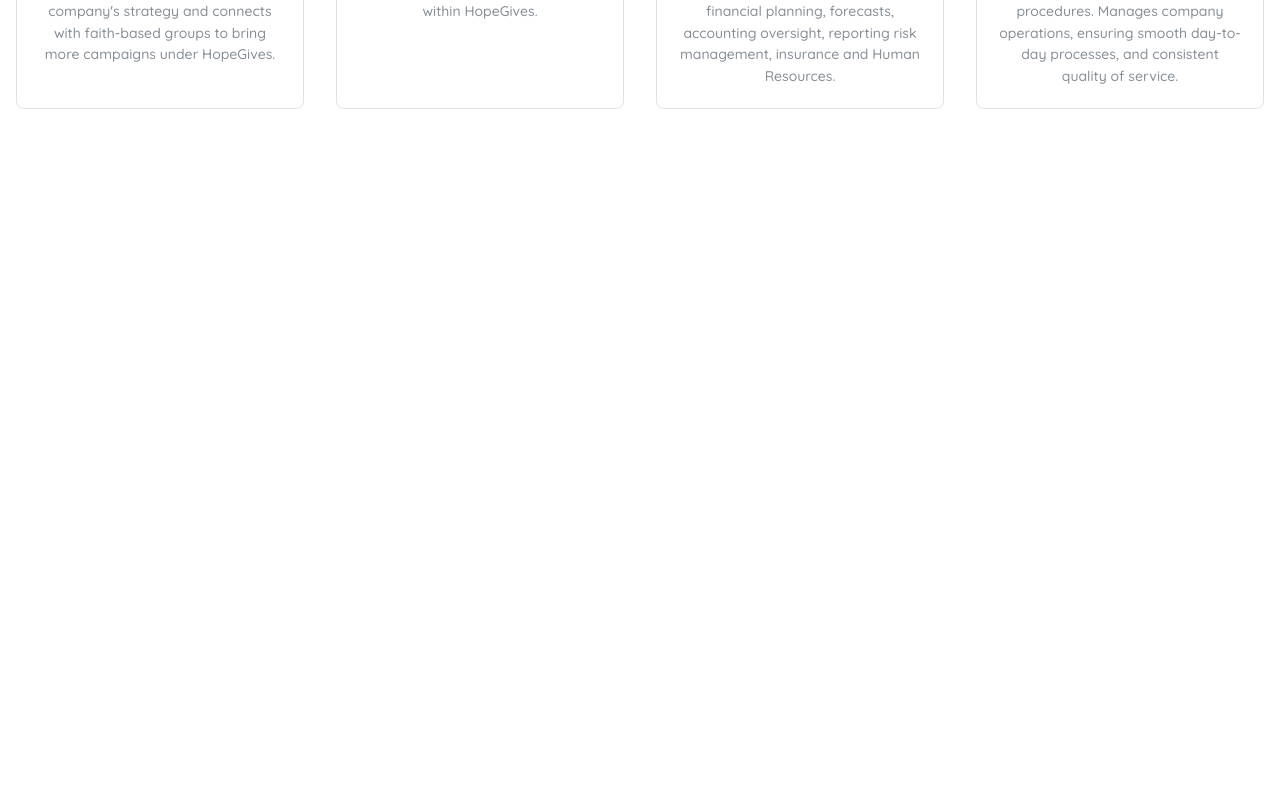
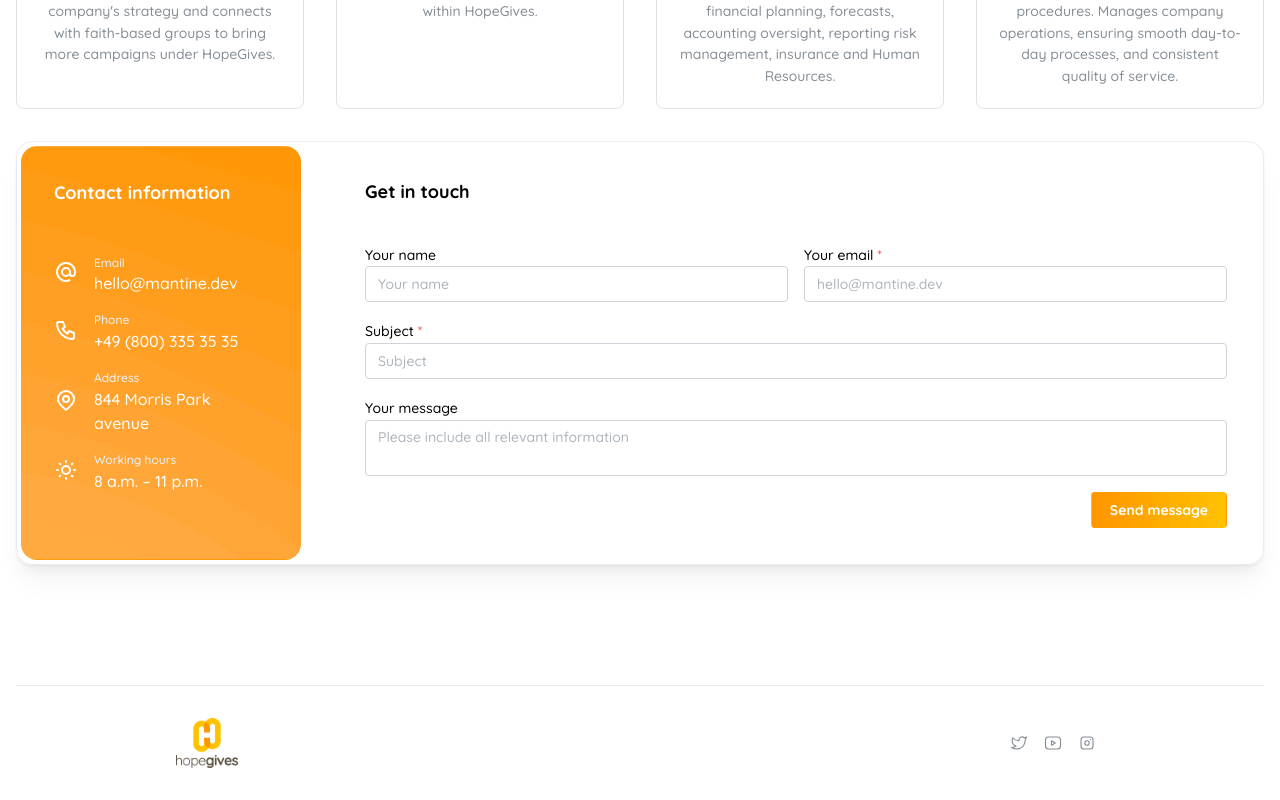
Before and after one commit to jwenger100/hope-gives, a Next.js app: page / in a window 1280 px wide. Shown: the part 2206-3006 px from the top of the page. Before the commit the page ends 2331 px from the top, so only its background shows below. Built offline with nearby package versions, Linux system fonts and the light colour scheme.

Commit message:
Adds GetInTouch and FooterSocial component

```diff
--- a/src/app/page.tsx
+++ b/src/app/page.tsx
@@ -4,6 +4,8 @@
 import { FeaturesTitle } from "@/components/FeaturesTitle";
 import { UserCards } from "@/components/UserCards";
 import { Container } from "@mantine/core";
+import { GetInTouch } from "@/components/GetInTouch";
+import { FooterSocial } from "@/components/FooterSocial";
 
 export default function Home() {
   return (
@@ -11,6 +13,8 @@
       <HeroBullets />
       <FeaturesTitle />
       <UserCards />
+      <GetInTouch />
+      <FooterSocial />
     </Container>
   );
 }
--- /dev/null
+++ b/src/components/ContactIcons.module.css
@@ -0,0 +1,18 @@
+.wrapper {
+  display: flex;
+  align-items: center;
+  color: var(--mantine-color-white);
+}
+
+.icon {
+  margin-right: var(--mantine-spacing-md);
+  background-color: transparent;
+}
+
+.title {
+  color: var(--mantine-color-blue-0);
+}
+
+.description {
+  color: var(--mantine-color-white);
+}
--- /dev/null
+++ b/src/components/ContactIcons.tsx
@@ -0,0 +1,46 @@
+import { Text, Box, Stack, rem } from "@mantine/core";
+import { IconSun, IconPhone, IconMapPin, IconAt } from "@tabler/icons-react";
+import classes from "./ContactIcons.module.css";
+
+interface ContactIconProps
+  extends Omit<React.ComponentPropsWithoutRef<"div">, "title"> {
+  icon: typeof IconSun;
+  title: React.ReactNode;
+  description: React.ReactNode;
+}
+
+function ContactIcon({
+  icon: Icon,
+  title,
+  description,
+  ...others
+}: ContactIconProps) {
+  return (
+    <div className={classes.wrapper} {...others}>
+      <Box mr="md">
+        <Icon style={{ width: rem(24), height: rem(24) }} />
+      </Box>
+
+      <div>
+        <Text size="xs" className={classes.title}>
+          {title}
+        </Text>
+        <Text className={classes.description}>{description}</Text>
+      </div>
+    </div>
+  );
+}
+
+const MOCKDATA = [
+  { title: "Email", description: "hello@mantine.dev", icon: IconAt },
+  { title: "Phone", description: "+49 (800) 335 35 35", icon: IconPhone },
+  { title: "Address", description: "844 Morris Park avenue", icon: IconMapPin },
+  { title: "Working hours", description: "8 a.m. – 11 p.m.", icon: IconSun },
+];
+
+export function ContactIconsList() {
+  const items = MOCKDATA.map((item, index) => (
+    <ContactIcon key={index} {...item} />
+  ));
+  return <Stack>{items}</Stack>;
+}
--- /dev/null
+++ b/src/components/FooterSocial.module.css
@@ -0,0 +1,24 @@
+.footer {
+  margin-top: rem(120px);
+  border-top: rem(1px) solid
+    light-dark(var(--mantine-color-gray-2), var(--mantine-color-dark-5));
+}
+
+.inner {
+  display: flex;
+  justify-content: space-between;
+  align-items: center;
+  padding-top: var(--mantine-spacing-xl);
+  padding-bottom: var(--mantine-spacing-xl);
+
+  @media (max-width: $mantine-breakpoint-xs) {
+    flex-direction: column;
+    width: fit-content;
+  }
+}
+
+.links {
+  @media (max-width: $mantine-breakpoint-xs) {
+    margin-top: var(--mantine-spacing-md);
+  }
+}
--- /dev/null
+++ b/src/components/FooterSocial.tsx
@@ -0,0 +1,50 @@
+"use client";
+import { Container, Group, ActionIcon, rem, Image } from "@mantine/core";
+import {
+  IconBrandTwitter,
+  IconBrandYoutube,
+  IconBrandInstagram,
+} from "@tabler/icons-react";
+import { MantineLogo } from "@mantine/ds";
+import classes from "./FooterSocial.module.css";
+
+export function FooterSocial() {
+  return (
+    <div className={classes.footer}>
+      <Container className={classes.inner}>
+        {/* <MantineLogo size={28} /> */}
+        <Image
+          src="/HopeGives-Full-Color.png"
+          alt="footer-logo"
+          width={70}
+          height={50}
+        />
+        <Group
+          gap={0}
+          className={classes.links}
+          justify="flex-end"
+          wrap="nowrap"
+        >
+          <ActionIcon size="lg" color="gray" variant="subtle">
+            <IconBrandTwitter
+              style={{ width: rem(18), height: rem(18) }}
+              stroke={1.5}
+            />
+          </ActionIcon>
+          <ActionIcon size="lg" color="gray" variant="subtle">
+            <IconBrandYoutube
+              style={{ width: rem(18), height: rem(18) }}
+              stroke={1.5}
+            />
+          </ActionIcon>
+          <ActionIcon size="lg" color="gray" variant="subtle">
+            <IconBrandInstagram
+              style={{ width: rem(18), height: rem(18) }}
+              stroke={1.5}
+            />
+          </ActionIcon>
+        </Group>
+      </Container>
+    </div>
+  );
+}
--- /dev/null
+++ b/src/components/GetInTouch.module.css
@@ -0,0 +1,83 @@
+.wrapper {
+  display: flex;
+  background-color: light-dark(
+    var(--mantine-color-white),
+    var(--mantine-color-dark-8)
+  );
+  border-radius: var(--mantine-radius-lg);
+  padding: rem(4px);
+  border: rem(1px) solid
+    light-dark(var(--mantine-color-gray-2), var(--mantine-color-dark-8));
+
+  @media (max-width: $mantine-breakpoint-sm) {
+    flex-direction: column;
+  }
+}
+
+.form {
+  flex: 1;
+  padding: var(--mantine-spacing-xl);
+  padding-left: calc(var(--mantine-spacing-xl) * 2);
+  border-left: 0;
+
+  @media (max-width: $mantine-breakpoint-sm) {
+    padding: var(--mantine-spacing-md);
+    padding-left: var(--mantine-spacing-md);
+  }
+}
+
+.fields {
+  margin-top: rem(-12px);
+}
+
+.fieldInput {
+  flex: 1;
+
+  & + & {
+    margin-left: var(--mantine-spacing-md);
+
+    @media (max-width: $mantine-breakpoint-sm) {
+      margin-left: 0;
+      margin-top: var(--mantine-spacing-md);
+    }
+  }
+}
+
+.fieldsGroup {
+  display: flex;
+
+  @media (max-width: $mantine-breakpoint-sm) {
+    flex-direction: column;
+  }
+}
+
+.contacts {
+  box-sizing: border-box;
+  position: relative;
+  border-radius: var(--mantine-radius-lg);
+  background-size: cover;
+  background-position: center;
+  border: rem(1px) solid transparent;
+  padding: var(--mantine-spacing-xl);
+  flex: 0 0 rem(280px);
+
+  @media (max-width: $mantine-breakpoint-sm) {
+    margin-bottom: var(--mantine-spacing-sm);
+    padding-left: var(--mantine-spacing-md);
+  }
+}
+
+.title {
+  margin-bottom: calc(var(--mantine-spacing-xl) * 1.5);
+  font-family: Greycliff CF, var(--mantine-font-family);
+
+  @media (max-width: $mantine-breakpoint-sm) {
+    margin-bottom: var(--mantine-spacing-xl);
+  }
+}
+
+.control {
+  @media (max-width: $mantine-breakpoint-sm) {
+    flex: 1;
+  }
+}
--- /dev/null
+++ b/src/components/GetInTouch.tsx
@@ -0,0 +1,66 @@
+"use client";
+import {
+  Paper,
+  Text,
+  TextInput,
+  Textarea,
+  Button,
+  Group,
+  SimpleGrid,
+} from "@mantine/core";
+import { ContactIconsList } from "./ContactIcons";
+import classes from "./GetInTouch.module.css";
+
+export function GetInTouch() {
+  return (
+    <Paper shadow="md" radius="lg">
+      <div className={classes.wrapper}>
+        <div
+          className={classes.contacts}
+          style={{ backgroundImage: `url("./bg.svg")` }}
+        >
+          <Text fz="lg" fw={700} className={classes.title} c="#fff">
+            Contact information
+          </Text>
+
+          <ContactIconsList />
+        </div>
+
+        <form
+          className={classes.form}
+          onSubmit={(event) => event.preventDefault()}
+        >
+          <Text fz="lg" fw={700} className={classes.title}>
+            Get in touch
+          </Text>
+
+          <div className={classes.fields}>
+            <SimpleGrid cols={{ base: 1, sm: 2 }}>
+              <TextInput label="Your name" placeholder="Your name" />
+              <TextInput
+                label="Your email"
+                placeholder="hello@mantine.dev"
+                required
+              />
+            </SimpleGrid>
+
+            <TextInput mt="md" label="Subject" placeholder="Subject" required />
+
+            <Textarea
+              mt="md"
+              label="Your message"
+              placeholder="Please include all relevant information"
+              minRows={3}
+            />
+
+            <Group justify="flex-end" mt="md">
+              <Button type="submit" className={`${classes.control} hg-button`}>
+                Send message
+              </Button>
+            </Group>
+          </div>
+        </form>
+      </div>
+    </Paper>
+  );
+}
--- a/src/components/UserCards.tsx
+++ b/src/components/UserCards.tsx
@@ -89,7 +89,9 @@
           moments.
         </Text>
       </Box>
-      <Grid gutter="xl">{tiles}</Grid>
+      <Grid gutter="xl" mb="xl">
+        {tiles}
+      </Grid>
     </>
   );
 }
```
Also changed, not shown: public/bg.svg (added).
